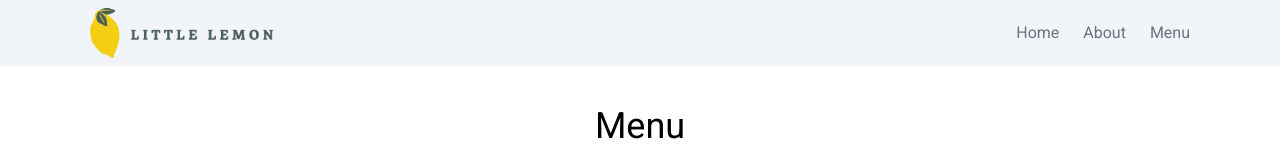
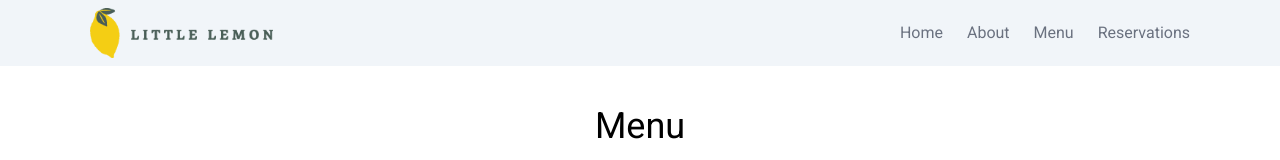
Before and after one commit to kingkwongsta/coursera-capstone-little-lemon, a React (Create React App) app: page /menu in a window 1280 px wide. Shown: the top 160 px of the page. Built offline with nearby package versions, Linux system fonts and the light colour scheme.

Commit message:
setup reservations route

```diff
--- a/src/components/navbar.jsx
+++ b/src/components/navbar.jsx
@@ -19,6 +19,9 @@ function NavBar() {
         <a href="/menu" className="text-gray-500 hover:text-[#f4ce14]">
           Menu
         </a>
+        <a href="/resservations" className="text-gray-500 hover:text-[#f4ce14]">
+          Reservations
+        </a>
       </div>
     </nav>
   );
--- a/src/index.js
+++ b/src/index.js
@@ -3,6 +3,7 @@ import ReactDOM from "react-dom/client";
 import { createBrowserRouter, RouterProvider } from "react-router-dom";
 import MenuRoute from "./routes/MenuRoute";
 import AboutRoute from "./routes/AboutRoute";
+import ReservationsRoute from "./routes/ReservationsRoute";
 import "./index.css";
 import App from "./App";
 
@@ -19,6 +20,10 @@ const router = createBrowserRouter([
     path: "/about",
     element: <AboutRoute />,
   },
+  {
+    path: "/reservations",
+    element: <ReservationsRoute />,
+  },
 ]);
 
 const root = ReactDOM.createRoot(document.getElementById("root"));
```
Also changed, not shown: src/routes/ReservationsRoute.jsx (added).
